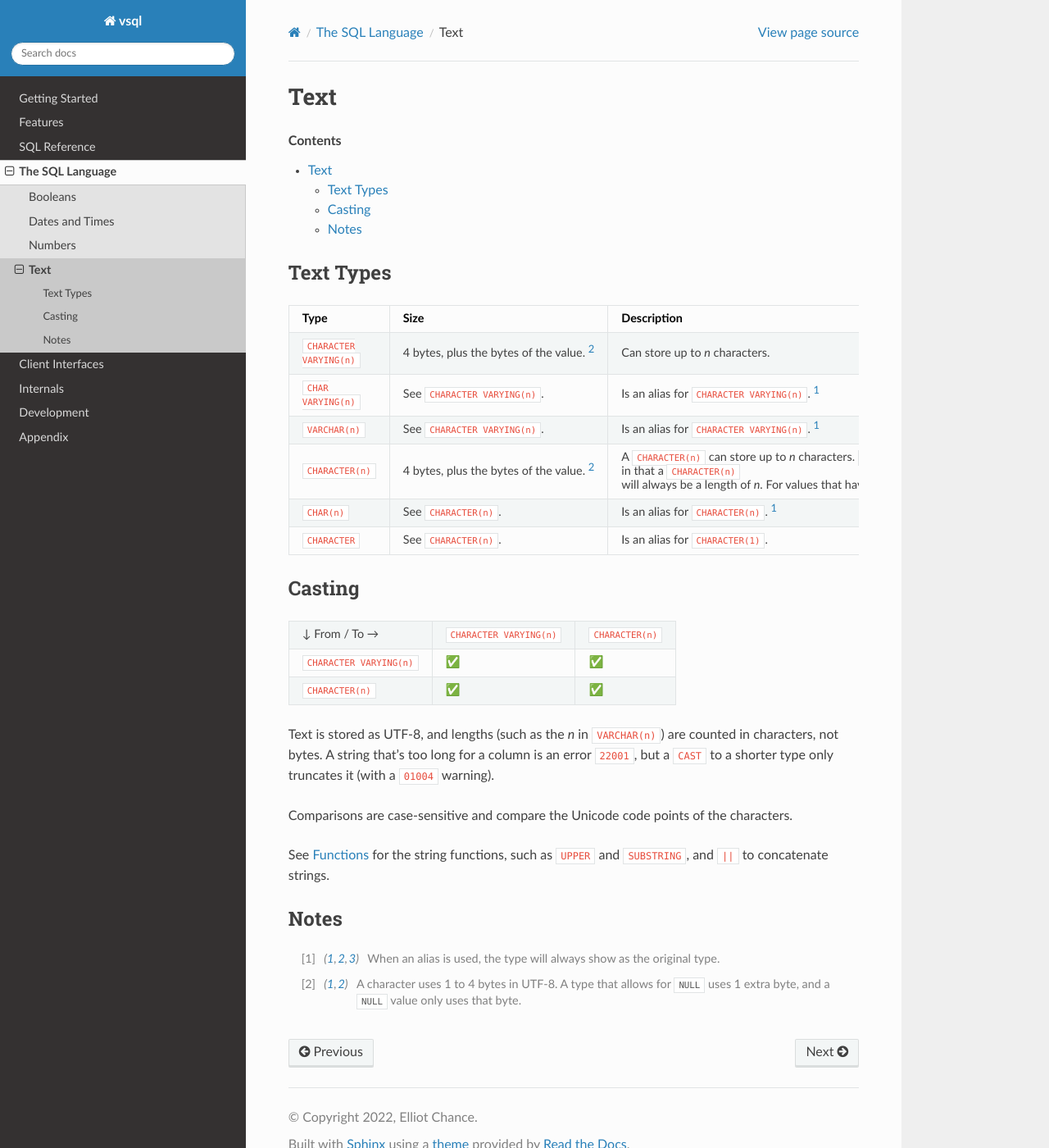
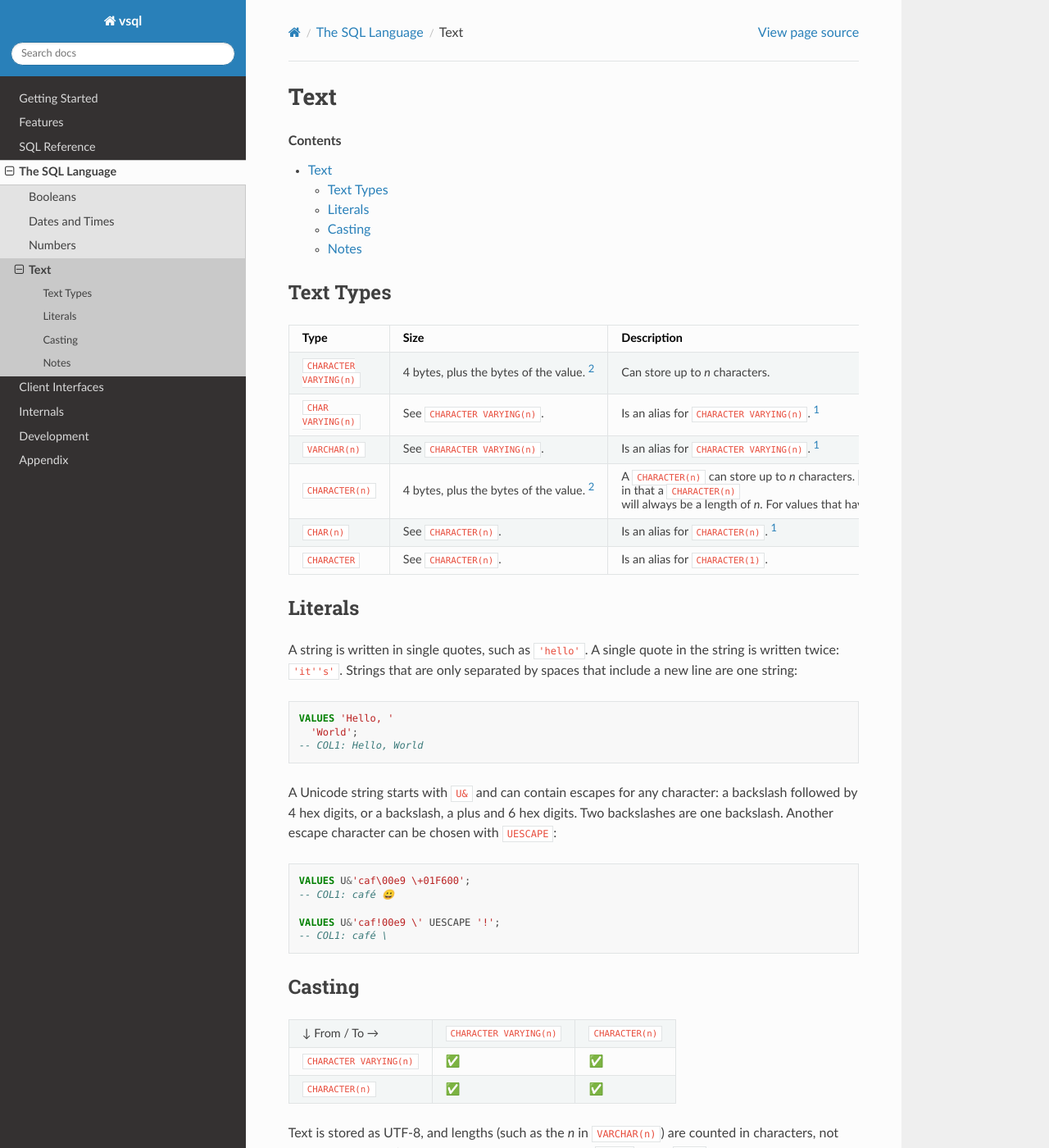
Before and after one commit to elliotchance/vsql, a Sphinx documentation site: the page built from docs/text.rst, in a window 1280 px wide and 1400 px high. Shown: the whole window at 82% size. Built offline with Sphinx 7.4.7 and the Read the Docs theme 3.1.0, drawn with Linux system fonts in a browser that asks for light colours.

Commit message:
parser: Support Unicode escapes in strings (#527)
U&'caf\00e9' is a string with escapes for any character, including a 0 byte
that can't otherwise be written in SQL. UESCAPE chooses another escape
character. An invalid escape is a 42601 syntax error, so tokenize can now
return an error.

Strings separated by spaces that include a new line are now one string,
which both kinds of string literal need.

SQL E021-03
SQL F393

Co-authored-by: Claude Opus 5.5 <noreply@anthropic.com>

```diff
--- a/docs/sql-compliance.rst
+++ b/docs/sql-compliance.rst
@@ -802,7 +802,7 @@ Optional Features
    * - ❌ **F392**
      - **Unicode escapes in identifiers**
 
-   * - ❌ **F393**
+   * - ✅ **F393**
      - **Unicode escapes in literals**
 
    * - ❌ **F394**
--- a/docs/text.rst
+++ b/docs/text.rst
@@ -37,6 +37,32 @@ Text Types
     - See ``CHARACTER(n)``.
     - Is an alias for ``CHARACTER(1)``.
 
+Literals
+--------
+
+A string is written in single quotes, such as ``'hello'``. A single quote in
+the string is written twice: ``'it''s'``. Strings that are only separated by
+spaces that include a new line are one string:
+
+.. code-block:: sql
+
+  VALUES 'Hello, '
+    'World';
+  -- COL1: Hello, World
+
+A Unicode string starts with ``U&`` and can contain escapes for any character:
+a backslash followed by 4 hex digits, or a backslash, a plus and 6 hex digits.
+Two backslashes are one backslash. Another escape character can be chosen with
+``UESCAPE``:
+
+.. code-block:: sql
+
+  VALUES U&'caf\00e9 \+01F600';
+  -- COL1: café 😀
+
+  VALUES U&'caf!00e9 \' UESCAPE '!';
+  -- COL1: café \
+
 Casting
 -------
 
```
Also changed, not shown: 4 other files.
